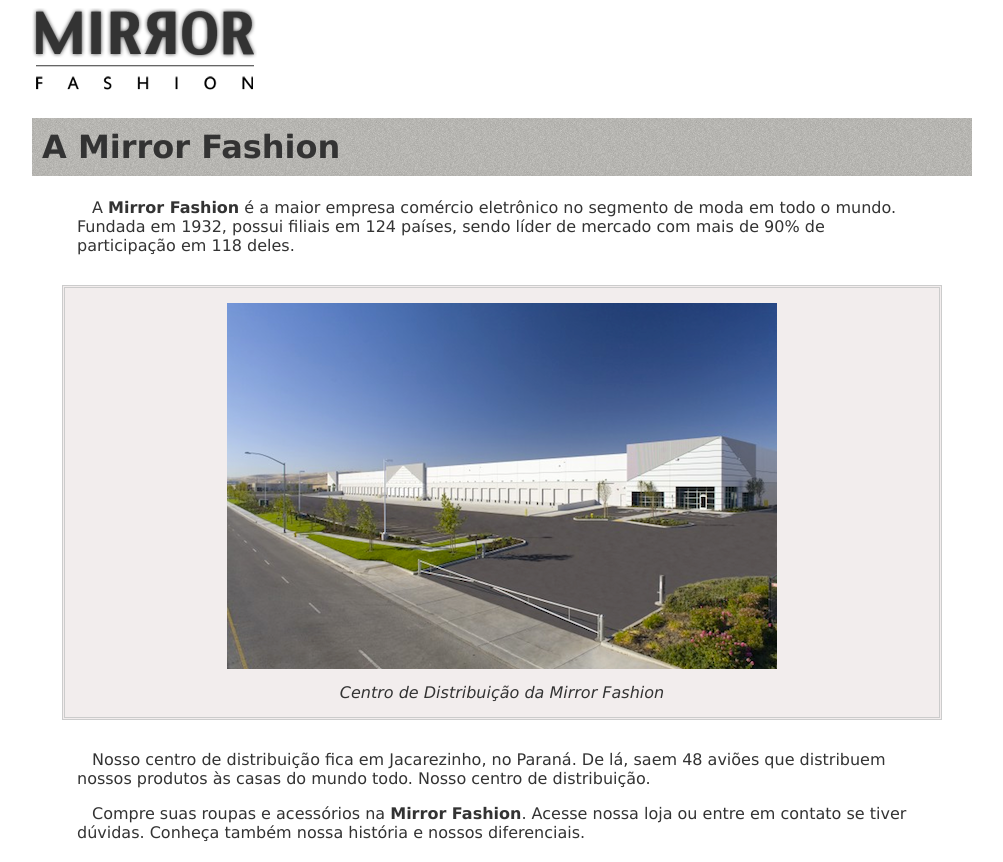
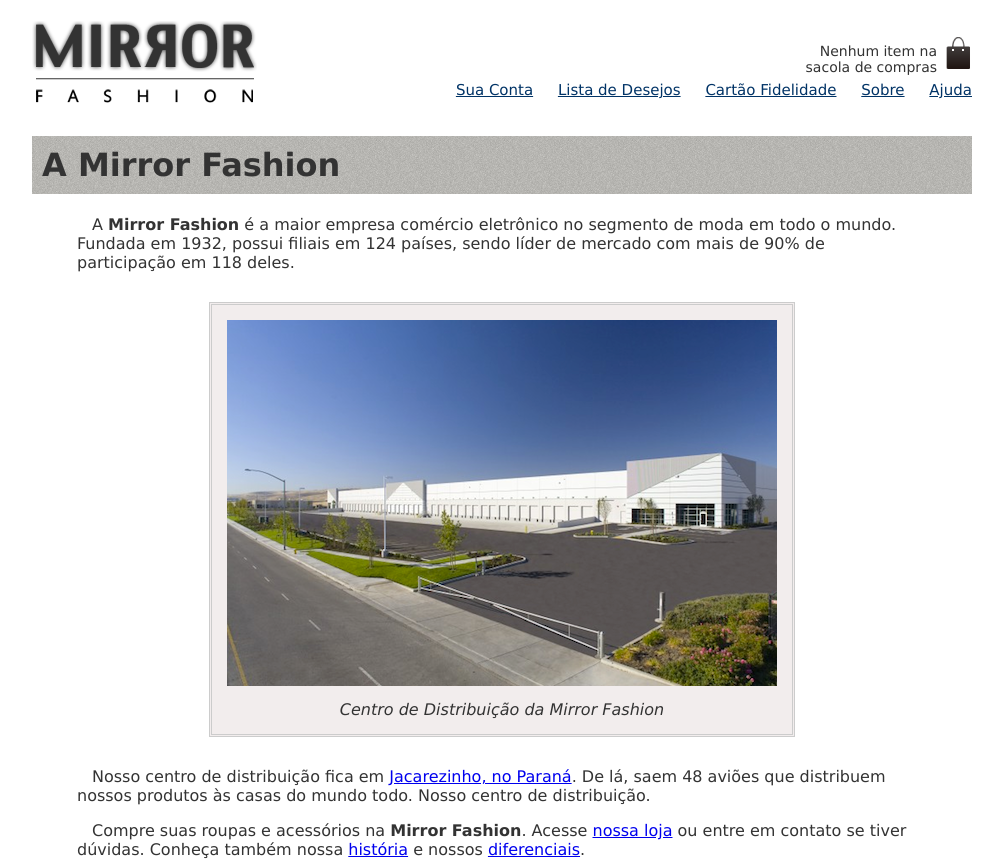
Before and after one commit to W3ND31/mirrorfashion, a plain HTML site: page sobre.html in a window 1280 px wide. Shown: the top 862 px of the page, without its empty margins (138-1141 px from the left). Drawn offline with Linux system fonts and the light colour scheme.

Commit message:
Commit #2

```diff
--- a/css/estilos.css
+++ b/css/estilos.css
@@ -1,21 +1,74 @@
-p{
-	font-family: monospace;
-	text-align: left;
+.sacola{
+  background: url(../img/sacola.png) no-repeat top right;
+  font-size: 14px;
+  padding-top: 8px;
+  padding-right: 35px;
+  text-align: right;
+  width: 140px;
+  position: absolute;
+  top: 0;
+  right: 0;
 }
-h1{
-	font-family: serif;
-	background-image: url(sobre-background.jpg);
+.menu-opcoes ul{
+  font-size: 15px;
 }
-h2{
-	font-family: sans-serif;
+.menu-opcoes ul li{
+  display: inline;
+  margin-left: 20px;
+}
+.menu-opcoes a{
+  color: #003366;
 }
 body{
-	font-family: "Arial", "Helvetica", sans-serif;
-	/*border-color: red;
-	border-style: solid;
-	border-width: 1px;
-	/*background: gold;*/
+  color: #333333;
+  font-family: "Lucida Sans Unicode", "Lucida Grande", sans-serif;
 }
-figure{
-	text-align: center;
+.conteiner{
+  margin: 0 auto;
+  width: 940px;
 }
+header{
+  position: relative;
+}
+.menu-opcoes{
+  position: absolute;
+  bottom: 0;
+  right: 0;
+}
+.busca,
+.menu-departamentos{
+  background-color: #dcdcdc;
+  font-weight: bold;
+  text-transform: uppercase;
+  float: left;
+  margin-right: 10px;
+  width: 230px;
+}
+.menu-departamentos{
+    clear: left;
+    margin-top: 10px;
+    padding-bottom: 10px;
+}
+.busca h2,
+.busca form,
+.menu-departamentos h2{
+  margin: 10px;
+}
+.menu-departamentos li{
+  background-color: white;
+  margin-bottom: 1px;
+  padding: 5px 10px;
+}
+.menu-departamentos a{
+  color: #333333;
+  text-decoration: none;
+}
+.busca input{
+  vertical-align: middle;
+}
+.busca input[type=search]{
+  width: 170px;
+}
+.destaque{
+  margin-top: 10px;
+}
--- /dev/null
+++ b/css/reset.css
@@ -0,0 +1,48 @@
+/* http://meyerweb.com/eric/tools/css/reset/
+   v2.0 | 20110126
+   License: none (public domain)
+*/
+
+html, body, div, span, applet, object, iframe,
+h1, h2, h3, h4, h5, h6, p, blockquote, pre,
+a, abbr, acronym, address, big, cite, code,
+del, dfn, em, img, ins, kbd, q, s, samp,
+small, strike, strong, sub, sup, tt, var,
+b, u, i, center,
+dl, dt, dd, ol, ul, li,
+fieldset, form, label, legend,
+table, caption, tbody, tfoot, thead, tr, th, td,
+article, aside, canvas, details, embed,
+figure, figcaption, footer, header, hgroup,
+menu, nav, output, ruby, section, summary,
+time, mark, audio, video {
+	margin: 0;
+	padding: 0;
+	border: 0;
+	font-size: 100%;
+	font: inherit;
+	vertical-align: baseline;
+}
+/* HTML5 display-role reset for older browsers */
+article, aside, details, figcaption, figure,
+footer, header, hgroup, menu, nav, section {
+	display: block;
+}
+body {
+	line-height: 1;
+}
+ol, ul {
+	list-style: none;
+}
+blockquote, q {
+	quotes: none;
+}
+blockquote:before, blockquote:after,
+q:before, q:after {
+	content: '';
+	content: none;
+}
+table {
+	border-collapse: collapse;
+	border-spacing: 0;
+}
--- a/css/sobre.css
+++ b/css/sobre.css
@@ -5,7 +5,7 @@ body{
 	margin-right: auto;
 	width: 940px;
 }
-h1{
+#titulo{
 	background-image: url(../img/sobre-background.jpg);
 	padding: 10px;
 }
@@ -28,3 +28,55 @@ figcaption{
 	font-style: italic;
 	margin-top: 10px;
 }
+#centro-distribuicao{
+	margin-left: auto;
+	margin-right: auto;
+	width: 550px;
+}
+#rodape{
+	color: #777;
+	margin: 30px 0;
+	padding: 30px 0;
+}
+#rodape img{
+	margin-right: 30px;
+	vertical-align: middle;
+	width: 94px;
+}
+#familia-pelho{
+	float: right;
+	margin 0 0 10px 10px;
+}
+.sacola{
+  background: url(../img/sacola.png) no-repeat top right;
+  font-size: 14px;
+  padding-top: 8px;
+  padding-right: 35px;
+  text-align: right;
+  width: 140px;
+  position: absolute;
+  top: 0;
+  right: 0;
+}
+.menu-opcoes ul{
+  font-size: 15px;
+}
+.menu-opcoes ul li{
+  display: inline;
+  margin-left: 20px;
+}
+.menu-opcoes a{
+  color: #003366;
+}
+.conteiner{
+  margin: 0 auto;
+  width: 940px;
+}
+header{
+  position: relative;
+}
+.menu-opcoes{
+  position: absolute;
+  bottom: 0;
+  right: 0;
+}
--- a/sobre.html
+++ b/sobre.html
@@ -3,43 +3,57 @@
 <head>
 <meta charset="utf-8">
 	<title>Sobre a Mirror Fashion</title>
-	<img src="img/logo.png">
-	<link rel="stylesheet" type="text/css" href="css/sobre.css">
+	<!-- <img src="img/logo.png"> -->
+	<!-- <link rel="stylesheet" href="/css/reset.css"> -->
+	<link rel="stylesheet" href="css/sobre.css">
 </head>
 <body>
-
-<h1>A Mirror Fashion</h1>
+	<header class="conteiner">
+		<!--[if lt IE 9]>
+			<script src="//html5shiv.googlecode.com/svn/trunk/html5.js"></script>
+		<![endif]-->
+		<h1><img src="/img/logo.png" alt="Logo"></h1>
+		<p class="sacola">
+			Nenhum item na sacola de compras
+		</p>
+		<nav class="menu-opcoes">
+			<ul>
+				<li><a href="#">Sua Conta</a></li>
+				<li><a href="#">Lista de Desejos</a></li>
+				<li><a href="#">Cartão Fidelidade</a></li>
+				<li><a href="sobre.html">Sobre</a></li>
+				<li><a href="#">Ajuda</a></li>
+			</ul>
+	</nav>
+	</header>
+<h1 id="titulo">A Mirror Fashion</h1>
 
 <p>A <strong>Mirror Fashion</strong> é a maior empresa comércio eletrônico no segmento de moda em todo o mundo.
 Fundada em 1932, possui filiais em 124 países, sendo líder de mercado com mais de 90% de
 participação em 118 deles.</p>
 
-<figure>
+<figure id="centro-distribuicao">
 <img src="img/centro-distribuicao.png">
 <figcaption>Centro de Distribuição da Mirror Fashion</figcaption>
 </figure>
-<p>Nosso centro de distribuição fica em Jacarezinho, no Paraná. De lá, saem 48 aviões que
+<p>Nosso centro de distribuição fica em <a href="https://maps.google.com.br/?q=Jacarezinho">Jacarezinho, no Paraná</a>. De lá, saem 48 aviões que
 distribuem nossos produtos às casas do mundo todo. Nosso centro de distribuição.</p>
 
-<p>Compre suas roupas e acessórios na <strong>Mirror Fashion</strong>. Acesse nossa loja ou entre em contato
-se tiver dúvidas. Conheça também nossa história e nossos diferenciais.</p>
+<p>Compre suas roupas e acessórios na <strong>Mirror Fashion</strong>. Acesse <a href="index.html">nossa loja</a> ou entre em contato
+se tiver dúvidas. Conheça também nossa <a href="#historia">história</a> e nossos <a href="#diferenciais">diferenciais</a>.</p>
 
 
 
-<h2>História</h2>
-
+<h2 id="historia">História</h2>
+<figure id="familia-pelho">
+	<img src="img/familia-pelho.jpg">
+	<figcaption>Família Pelho</figcaption>
+</figure>
 <p>A fundação em 1932 ocorreu no momento da descoberta econônica do interior do Paraná. A
 família Pelho, tradicional da região, investiu todas as suas economias nessa nova iniciativa,
 revolucionária para a época. O fundador <em>Eduardo Simões Pelho</em>, dotado de particular visão
 administrativa, guiou os negócios da empresa durante mais de 50 anos, muitos deles ao lado
 de seu filho <em>E. S. Pelho Filho</em>, atual CEO. O nome da empresa é inspirado no nome da família.</p>
-
-<figure>
-	<img src="img/familia-pelho.jpg">
-	<figcaption>Família Pelho</figcaption>
-</figure>
-
-
 <p>O crescimento da empresa foi praticamente instantâneo. Nos primeiros 5 anos, já atendia 18 países.
 Bateu a marca de 100 países em apenas 15 anos de existência. Até hoje, já atendeu 740 milhões
 de usuários diferentes, em bilhões de diferentes pedidos.</p>
@@ -53,7 +67,7 @@ nos escritórios em todo país.</p>
 homenagens e condecorações. Todos os presidentes do Brasil já visitaram as instalações da Mirror
 Fashion, além de presidentes da União Européia, Ásia e o secretário-geral da ONU.</p>
 
-<h2>Diferenciais</h2>
+<h2 id="diferenciais">Diferenciais</h2>
 
 <ul>
 	<li>Menor preço do varejo, garantido</li>
@@ -65,5 +79,9 @@ Fashion, além de presidentes da União Européia, Ásia e o secretário-geral d
 	<li>Presente em 124 países</li>
 	<li>Mais de um milhão de funcionários em todo o mundo</li>
 </ul>
+<div id="rodape">
+	<img src="img/logo.png">
+	&copy; Copyright Mirror Fashion
+</div>
 </body>
 </html>
```
Also changed, not shown: index.html (added, +63 -0 lines).
